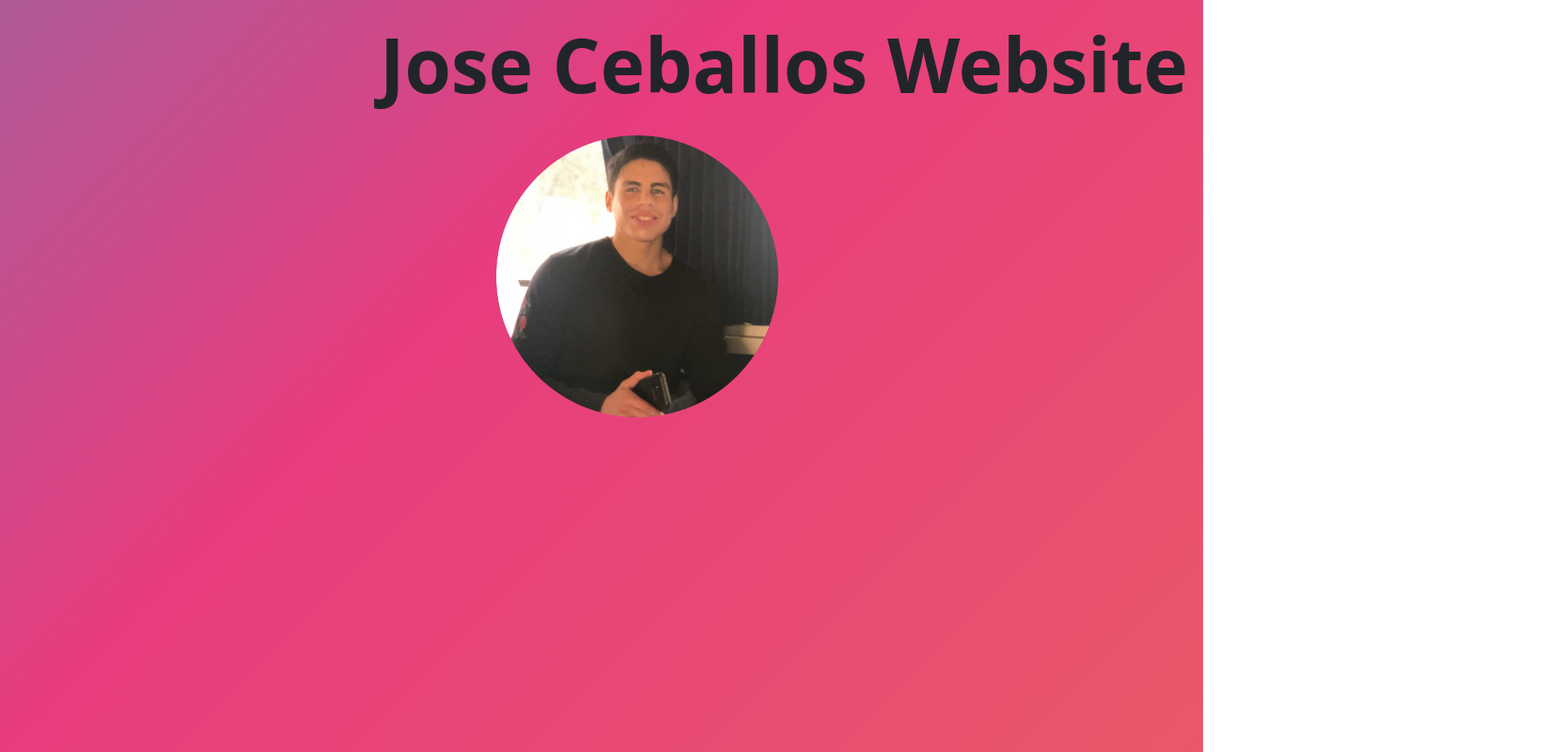
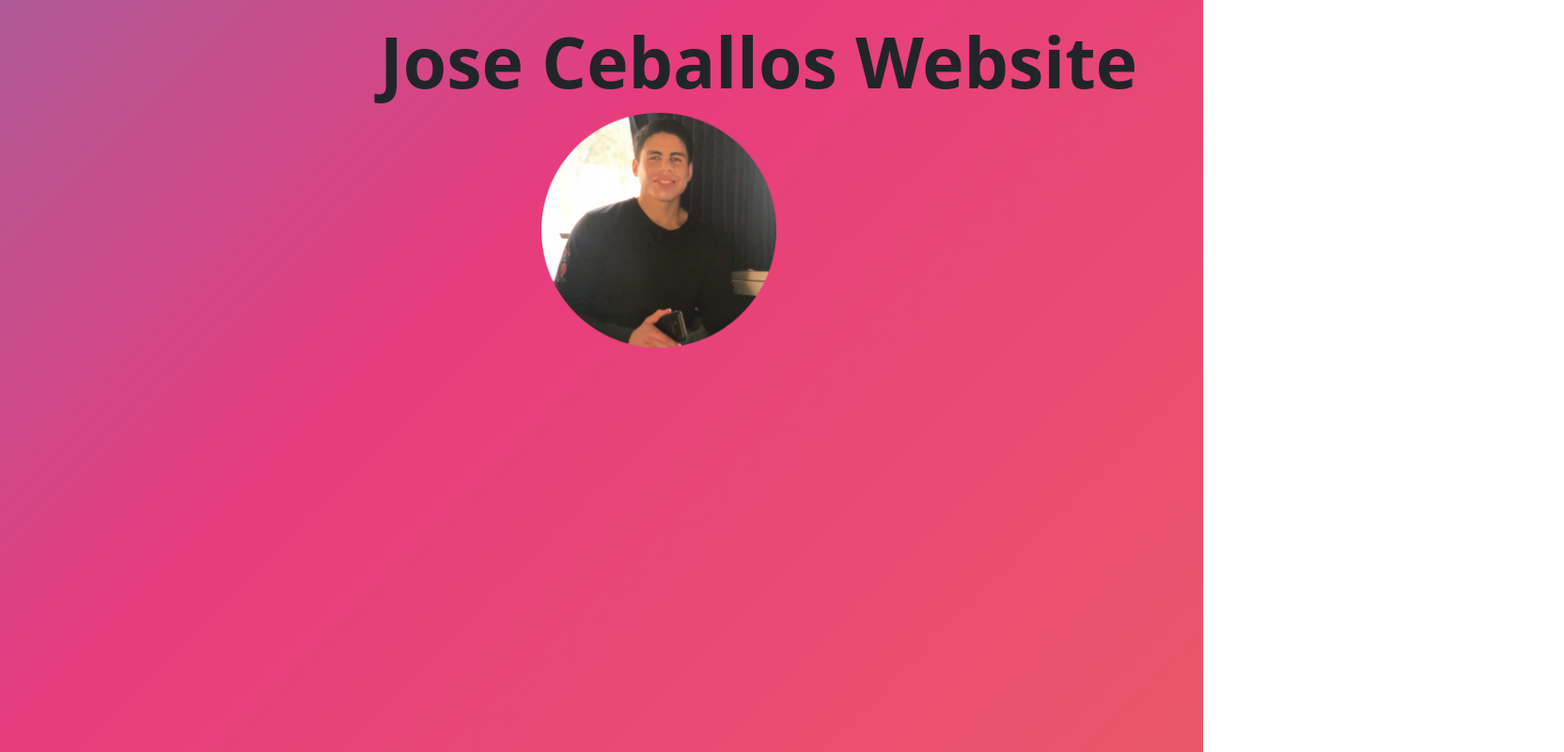
Before and after one commit to KingJc232/KingJc232.github.io, a plain HTML site: page index.html in a window 1280 px wide. Shown: the whole page at 94% size, 1664 px wide, since content can reach past the window. Drawn offline with nearby package versions, Linux system fonts and the light colour scheme.

Commit message:
fixed positioning

```diff
--- a/css/styles.css
+++ b/css/styles.css
@@ -13,16 +13,17 @@ body {
 
 .title-text {
     padding: 20px;
-    font-size: 80px;
-    position: relative;
+    font-size: 75px;
+    position: absolute;
     left: 30%;
     font-weight: bold;
 }
 .picture {
-    width: 300px;
-    height: 300px;
-    position: relative;
-    left: 40%;
+    width: 250px;
+    height: 250px;
+    position: absolute;
+    left: 45%;
+    top: 15%;
 }
 
 @keyframes gradient {
--- a/js/index.js
+++ b/js/index.js
@@ -3,6 +3,7 @@
  */
 
 function main() {
-
+    document.getElementById('backgroundID').style.width = document.documentElement.scrollWidth
+    document.getElementById('backgroundID').style.height = document.documentElement.scrollHeight;
 }
 main();
```
Also changed, not shown: index.html (+1 -1 lines).
